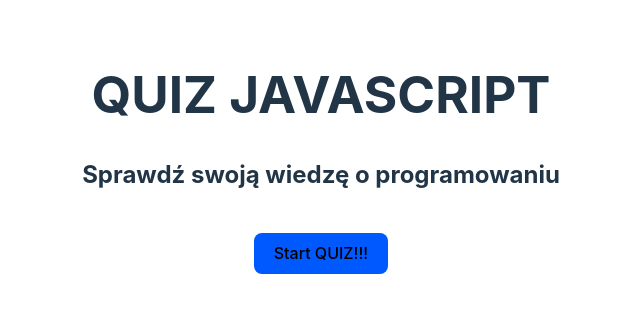
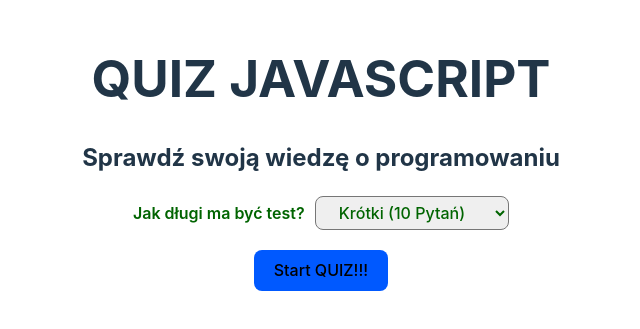
Before and after one commit to micgol512/QuizJavaScript, a React (Vite) app: page / in a window 1280 px wide. Shown: the part 247-576 px from the top of the page, without its empty margins (319-959 px from the left). Built offline with nearby package versions, Linux system fonts and the light colour scheme.

Commit message:
added select with logic

```diff
--- a/src/App.jsx
+++ b/src/App.jsx
@@ -3,6 +3,7 @@ import QUESTIONS from "./quizQuestions";
 import QuestionForm from "./components/QuestionForm";
 import ResultForm from "./components/ResultForm";
 import Button from "./components/Button";
+import QuizTime from "./components/QuizTime";
 import "./App.css";
 
 const userAnswers = [];
@@ -10,6 +11,7 @@ const userAnswers = [];
 function App() {
   const [question, setQuestion] = useState(-1);
   const [score, setScore] = useState(0);
+  const [timeLong, setTimeLong] = useState(30);
 
   const nextQuestion = (answer) => {
     if (question !== -1 && answer === findCorrectAnswerIndex(QUESTIONS[question])) {
@@ -19,7 +21,6 @@ function App() {
     setQuestion(question + 1);
   };
   const resetQuiz = () => {
-    console.log(userAnswers);
     userAnswers.length = 0;
     setQuestion(-1);
     setScore(0);
@@ -27,16 +28,19 @@ function App() {
   const findCorrectAnswerIndex = (question) => {
     return question.answers.findIndex((answer) => answer.isCorrect);
   };
-
+  const selectTimeLong = (e) => {
+    setTimeLong(parseInt(e.target.value));
+  };
   return (
     <>
       <h1>QUIZ JAVASCRIPT</h1>
       {question === -1 ? (
         <>
           <h2>Sprawdź swoją wiedzę o programowaniu</h2>
+          <QuizTime onChange={selectTimeLong} />
           <Button onClick={() => nextQuestion(-1)}>Start QUIZ!!!</Button>
         </>
-      ) : question !== QUESTIONS.length ? (
+      ) : question !== timeLong ? (
         <>
           <h3>Pytanie nr {question + 1}</h3>
           <QuestionForm question={QUESTIONS[question]} nextQuestion={nextQuestion} />
@@ -44,7 +48,11 @@ function App() {
         </>
       ) : (
         <>
-          <ResultForm arrQuestion={QUESTIONS} arrAnswers={userAnswers} />
+          <ResultForm
+            arrQuestion={QUESTIONS}
+            arrAnswers={userAnswers}
+            timeLong={timeLong}
+          />
           <Button onClick={resetQuiz}>Reset QUIZ</Button>
         </>
       )}
--- /dev/null
+++ b/src/components/QuizTime.css
@@ -0,0 +1,35 @@
+#select-wrapper {
+  display: flex;
+  flex-wrap: nowrap;
+  justify-content: center;
+  align-items: baseline;
+  gap: 10px;
+}
+label {
+  font-weight: 600;
+  color: darkgreen;
+}
+select {
+  color: darkgreen;
+  border-radius: 8px;
+  padding: 0.3em 1.2em;
+  font-size: 1em;
+  font-weight: 500;
+  font-family: inherit;
+}
+option {
+  background-color: rgba(0, 0, 0, 0.288);
+  font-weight: 600;
+  text-shadow: 1px 1px 5px rgb(0, 0, 0);
+  border-radius: 8px;
+  color: #000000;
+}
+option:nth-child(1) {
+  background-color: #008000;
+}
+option:nth-child(2) {
+  background-color: #ffff00;
+}
+option:nth-child(3) {
+  background-color: #ff0000;
+}
--- /dev/null
+++ b/src/components/QuizTime.jsx
@@ -0,0 +1,25 @@
+import "../components/QuizTime.css";
+const QuizTime = ({ onChange }) => {
+  console.log(onChange);
+
+  return (
+    <div id="select-wrapper">
+      <label>Jak długi ma być test? </label>
+      <select name="amount-question" onChange={onChange}>
+        <option value="10">Krótki (10 Pytań)</option>
+        <option value="20">Średni (20 Pytań)</option>
+        <option value="30">Długi (30 Pytań)</option>
+      </select>
+    </div>
+  );
+};
+export default QuizTime;
+
+{
+  /* <label for="amount-question">How time of quiz </label>
+          <select name="amount-question">
+            <option value="10">short</option>
+            <option value="20">medium</option>
+            <option value="30">long</option>
+          </select> */
+}
--- a/src/components/ResultForm.jsx
+++ b/src/components/ResultForm.jsx
@@ -1,6 +1,6 @@
 import "../components/ResultForm.css";
 
-const ResultForm = ({ arrQuestion = [], arrAnswers = [] }) => {
+const ResultForm = ({ arrQuestion = [], arrAnswers = [], timeLong }) => {
   let score = 0;
   const result = arrAnswers.map((answer, index) => {
     const isCorret = arrQuestion[index].answers[answer].isCorrect;
@@ -23,7 +23,7 @@ const ResultForm = ({ arrQuestion = [], arrAnswers = [] }) => {
       </>
     );
   });
-  score = Math.ceil((score / arrAnswers.length) * 100);
+  score = Math.ceil((score / timeLong) * 100);
   return (
     <>
       {score >= 80 ? (
```
